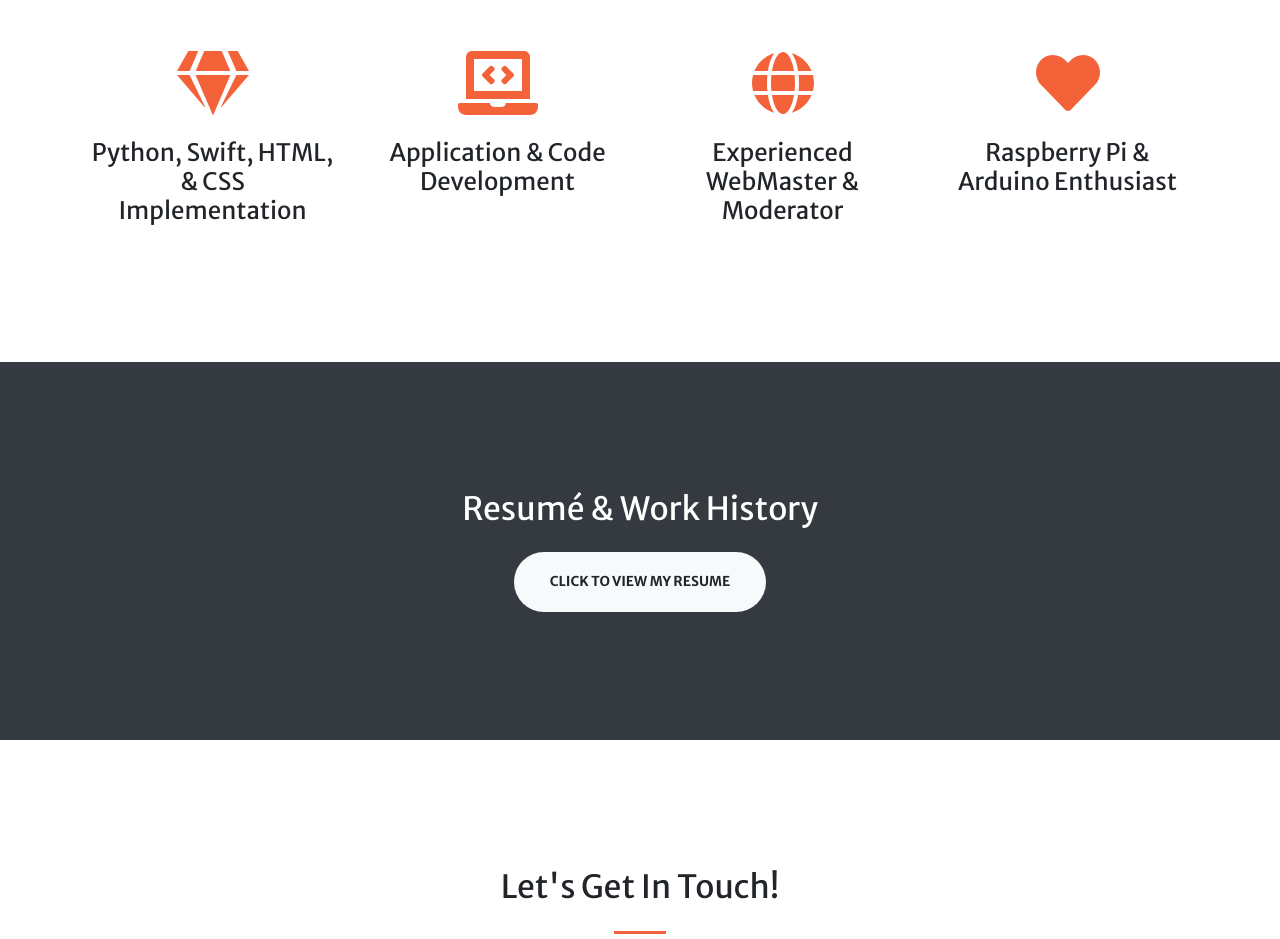
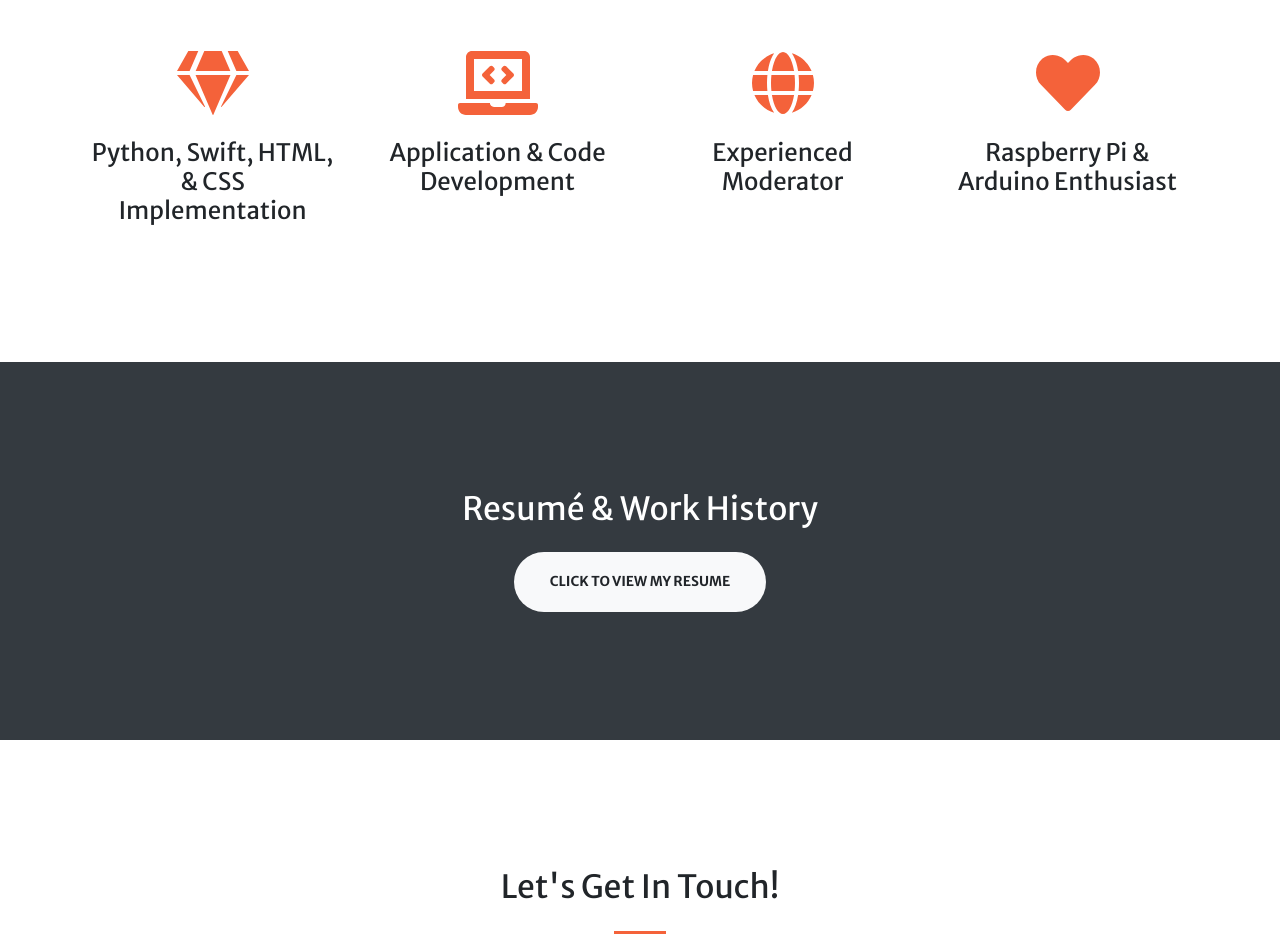
Before and after one commit to poodrew/Personal_Couscous, a plain HTML site: page index.html in a window 1280 px wide. Shown: the part 1468-2407 px from the top of the page. Drawn offline with nearby package versions, Linux system fonts and the light colour scheme.

Commit message:
Update index.html

```diff
--- a/index.html
+++ b/index.html
@@ -102,7 +102,7 @@
                     <div class="col-lg-3 col-md-6 text-center">
                         <div class="mt-5">
                             <i class="fas fa-4x fa-globe text-primary mb-4"></i>
-                            <h3 class="h4 mb-2">Experienced WebMaster & Moderator</h3>
+                            <h3 class="h4 mb-2">Experienced Moderator</h3>
                             <p class="text-muted mb-0"></p>
                         </div>
                     </div>
```
